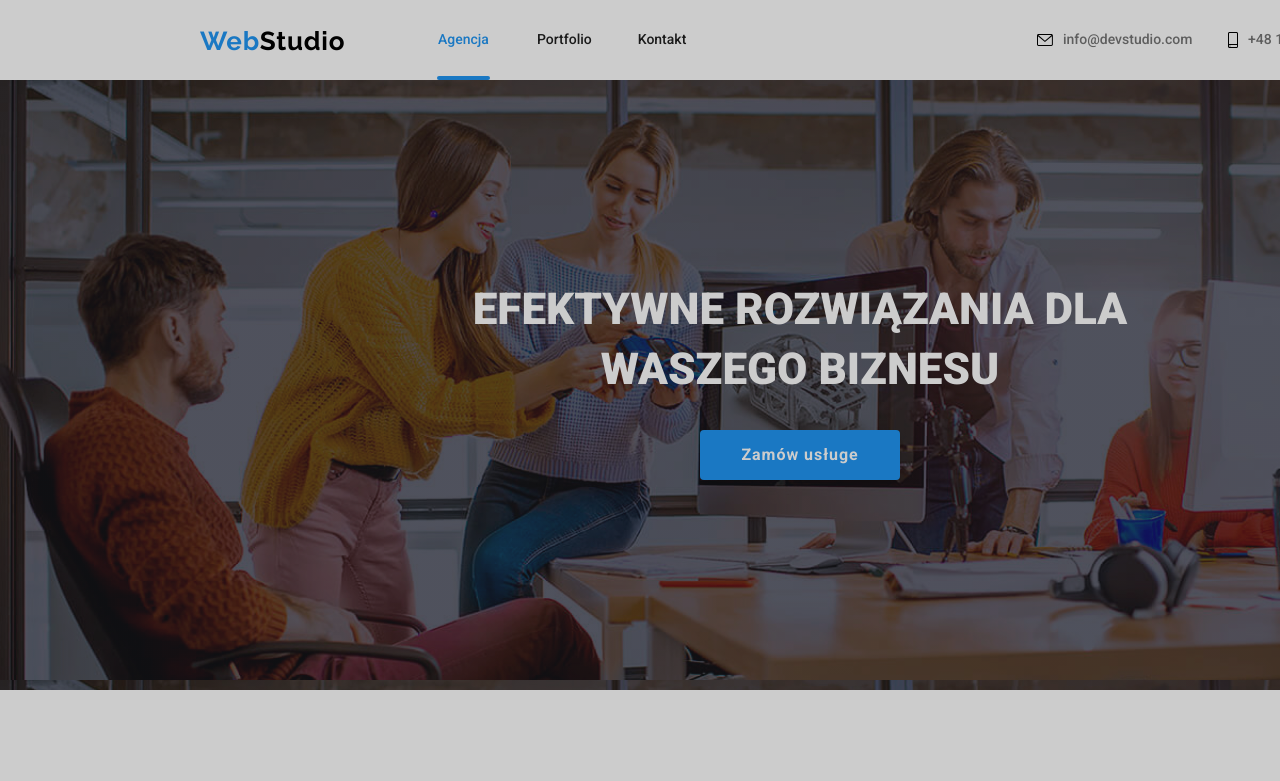
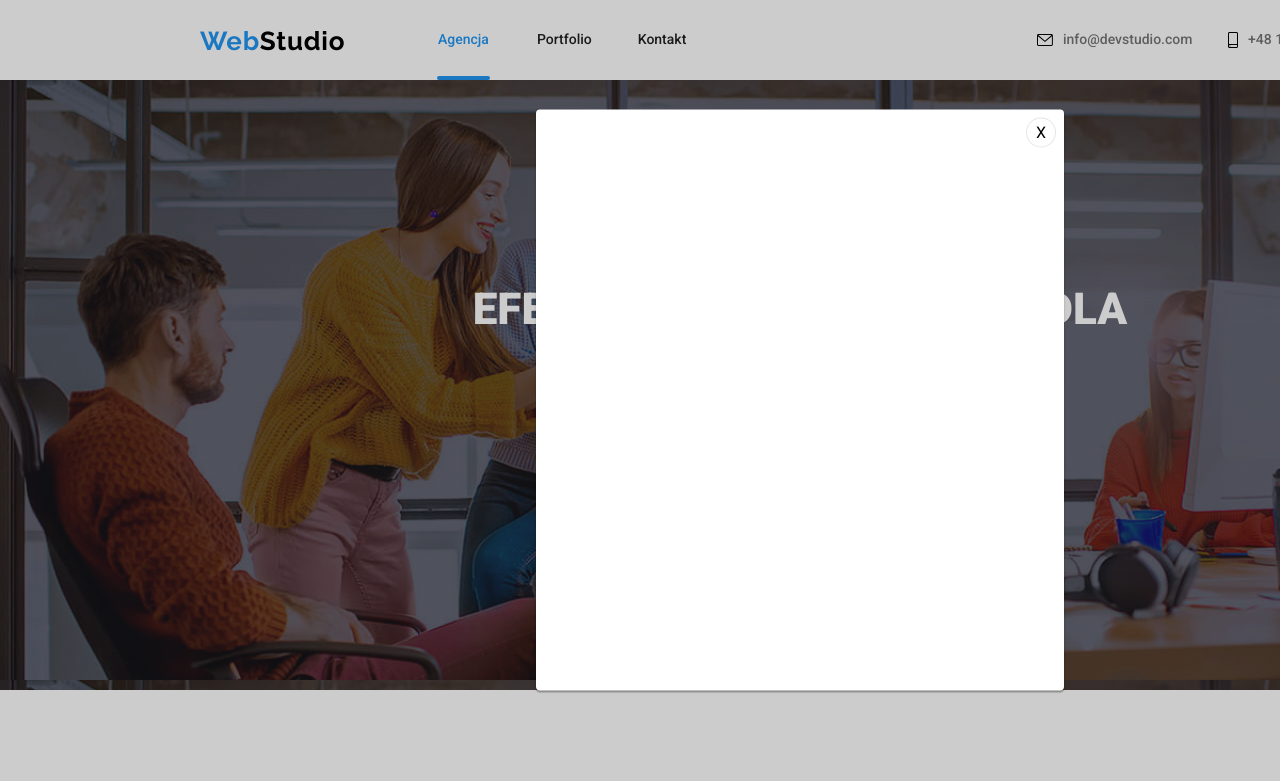
Before and after one commit to AdrianMiarczynski/goit-markup-hw-05, a plain HTML site: page index.html in a window 1280 px wide. Both pictures are taken after a click on the button "Zamów usługe". Shown: the top 781 px of the page. Drawn offline with Linux system fonts and the light colour scheme.

Commit message:
remove animation with sacel and added height 100vh to backdrop

```diff
--- a/css/styles.css
+++ b/css/styles.css
@@ -648,12 +648,11 @@ body {
 .backdrop {
   position: absolute;
   width: 100%;
-  height: 100%;
+  height: 100vh;
   left: 0px;
   top: 0px;
   background-color: rgba(0, 0, 0, 0.2);
   transition: 1s;
-  transform: scale(1);
 }
 .modal {
   position: absolute;
@@ -683,5 +682,4 @@ body {
   visibility: hidden;
   pointer-events: none;
   transition: 1s;
-  transform: scale(0);
 }
```
